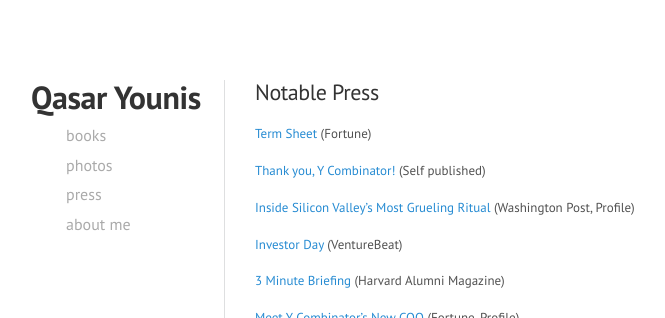
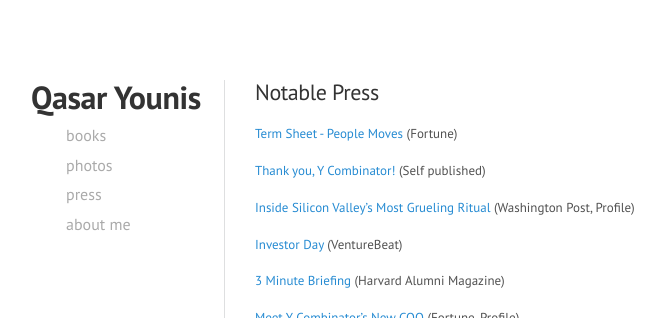
Before and after one commit to qasar/qasar.github.io, a Jekyll site: the page built from press.md, in a window 1280 px wide. Shown: the top 318 px of the page, without its empty margins (35-700 px from the left). Built offline with Jekyll 4.4.1, drawn with Linux system fonts in a browser that asks for light colours.

Commit message:
Update press.md

```diff
--- a/press.md
+++ b/press.md
@@ -3,7 +3,7 @@
 permalink: /press/
 ---
 
-<a href="http://fortune.com/2017/04/27/term-sheet-thursday-april-27/">Term Sheet </a> (Fortune)
+<a href="http://fortune.com/2017/04/27/term-sheet-thursday-april-27/">Term Sheet - People Moves </a> (Fortune)
 
 <a href="https://www.facebook.com/qasar/posts/10154710776519865"> Thank you, Y Combinator! </a> (Self published)
 
```
